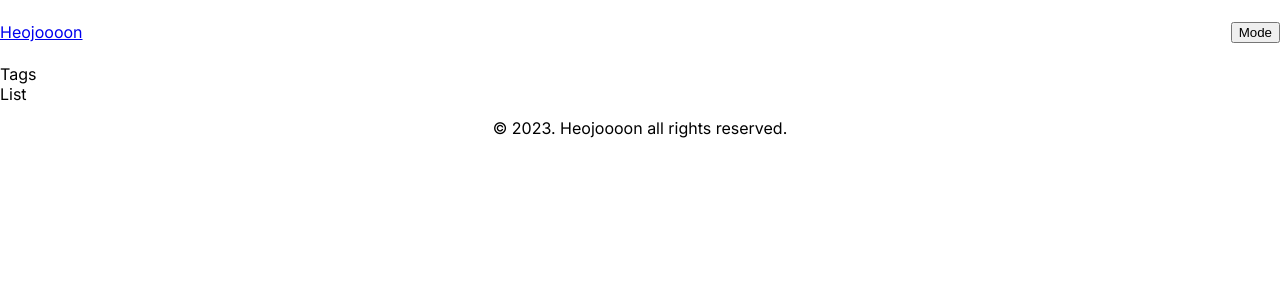
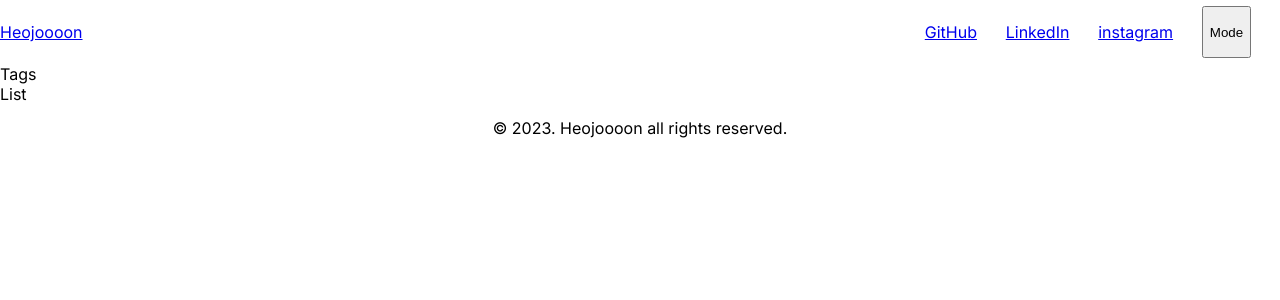
Before and after one commit to hjy0951/blog, a Next.js app: page / in a window 1280 px wide. Shown: the top 300 px of the page. Built offline with nearby package versions, Linux system fonts and the light colour scheme.

Commit message:
feat: 내 SNS 이동 링크 추가

```diff
--- a/src/components/Header/index.tsx
+++ b/src/components/Header/index.tsx
@@ -11,13 +11,30 @@ const HeaderLayout = styled.header`
   align-items: center;
 `;
 
+const Buttons = styled.div`
+  width: 30%;
+  display: flex;
+  justify-content: space-evenly;
+`;
+
 export const Header = () => {
   return (
     <HeaderLayout>
       <a href="/">
         <p>Heojoooon</p>
       </a>
-      <button>Mode</button>
+      <Buttons>
+        <a href="https://github.com/hjy0951">
+          <p>GitHub</p>
+        </a>
+        <a href="https://www.linkedin.com/in/%EC%A4%80%EC%98%81-%ED%97%88-159288250/">
+          <p>LinkedIn</p>
+        </a>
+        <a href="https://www.instagram.com/heojoooon/">
+          <p>instagram</p>
+        </a>
+        <button>Mode</button>
+      </Buttons>
     </HeaderLayout>
   );
 };
```
